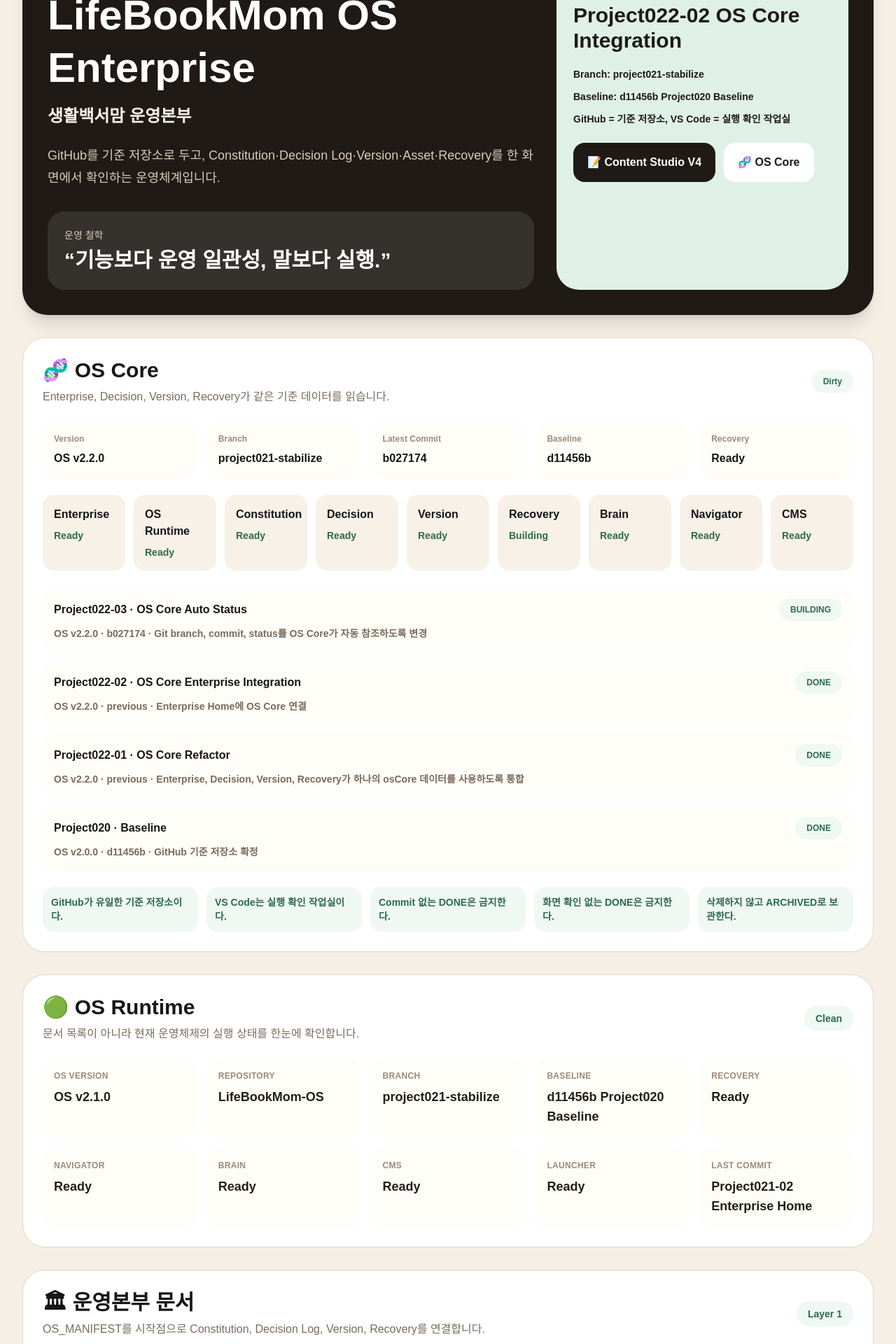
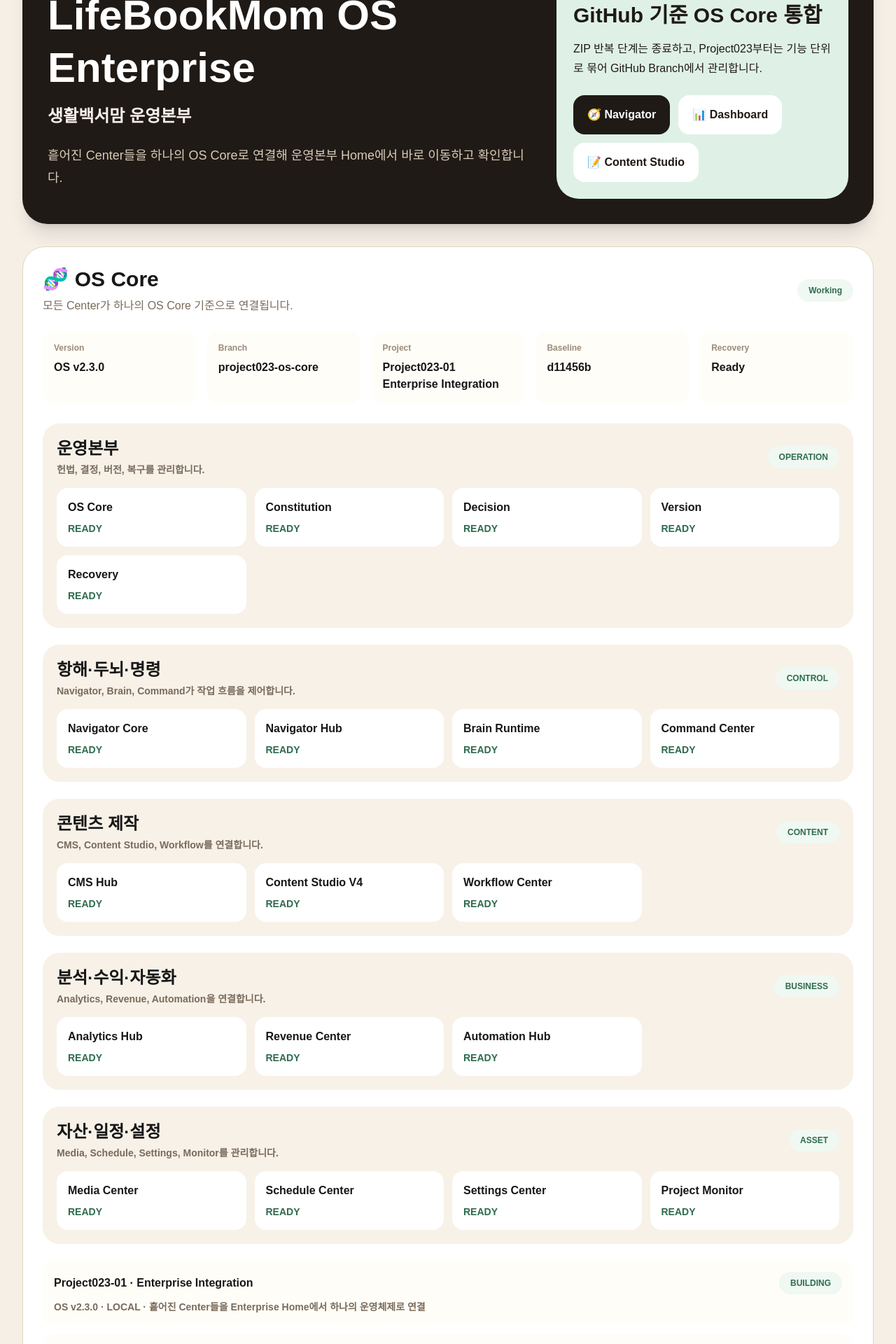
Before and after one commit to yusun7749-art/LifeBookMom-OS, a Next.js app: page /enterprise in a window 1280 px wide. Shown: the part 120-2040 px from the top of the page at 70% size. Built offline with nearby package versions, Linux system fonts and the light colour scheme.

Commit message:
Project023-01 Enterprise integration

```diff
--- a/components/v4/EnterpriseDashboard.tsx
+++ b/components/v4/EnterpriseDashboard.tsx
@@ -1,31 +1,8 @@
 "use client";
 
 import Link from "next/link";
-import {
-  enterpriseCenters,
-  enterpriseOps,
-  enterpriseProjectState,
-  enterpriseVision,
-  osRuntime,
-} from "../../data/v4/osEnterprise";
+import { enterpriseVision } from "../../data/v4/osEnterprise";
 import OSCorePanel from "./OSCorePanel";
-
-function StatusBadge({ value }: { value: string }) {
-  return (
-    <span className="rounded-full bg-[#EFF8F2] px-4 py-2 text-sm font-black text-[#2F6B4F]">
-      {value}
-    </span>
-  );
-}
-
-function RuntimeItem({ label, value }: { label: string; value: string }) {
-  return (
-    <div className="rounded-2xl bg-[#FFFDF8] p-4">
-      <p className="text-xs font-black uppercase tracking-wide text-[#9A8B7B]">{label}</p>
-      <p className="mt-2 text-lg font-black text-[#231F1A]">{value}</p>
-    </div>
-  );
-}
 
 export default function EnterpriseDashboard() {
   return (
@@ -33,36 +10,29 @@
       <section className="overflow-hidden rounded-[2.25rem] bg-[#1F1A16] text-white shadow-xl">
         <div className="grid gap-8 p-9 xl:grid-cols-[1.25fr_0.75fr]">
           <div>
-            <p className="text-sm font-bold text-[#D9CBB7]">Project022 · OS Core Connected</p>
+            <p className="text-sm font-bold text-[#D9CBB7]">Project023 · Enterprise Integration</p>
             <h1 className="mt-4 text-6xl font-black leading-tight">{enterpriseVision.title}</h1>
             <p className="mt-4 text-2xl font-extrabold text-[#F7F1E8]">{enterpriseVision.subtitle}</p>
-            <p className="mt-6 max-w-3xl text-lg leading-8 text-[#D9CBB7]">{enterpriseVision.promise}</p>
-            <div className="mt-8 rounded-3xl bg-white/10 p-6">
-              <p className="text-sm text-[#D9CBB7]">운영 철학</p>
-              <p className="mt-2 text-3xl font-black">“{enterpriseVision.mission}”</p>
-            </div>
+            <p className="mt-6 max-w-3xl text-lg leading-8 text-[#D9CBB7]">
+              흩어진 Center들을 하나의 OS Core로 연결해 운영본부 Home에서 바로 이동하고 확인합니다.
+            </p>
           </div>
 
           <div className="rounded-[2rem] bg-[#DFF1E7] p-6 text-[#1F1A16]">
-            <p className="text-sm font-black">현재 기준점</p>
-            <h2 className="mt-3 text-3xl font-black">Project022-02 OS Core Integration</h2>
-            <div className="mt-5 space-y-3 text-sm font-bold">
-              <p>Branch: {osRuntime.branch}</p>
-              <p>Baseline: {osRuntime.baseline}</p>
-              <p>{osRuntime.rule}</p>
-            </div>
+            <p className="text-sm font-black">운영본부 기준</p>
+            <h2 className="mt-3 text-3xl font-black">GitHub 기준 OS Core 통합</h2>
+            <p className="mt-4 leading-7">
+              ZIP 반복 단계는 종료하고, Project023부터는 기능 단위로 묶어 GitHub Branch에서 관리합니다.
+            </p>
             <div className="mt-6 flex flex-wrap gap-3">
-              <Link
-                href="/content-studio"
-                className="inline-block rounded-2xl bg-[#1F1A16] px-5 py-4 font-black text-white"
-              >
-                📝 Content Studio V4
+              <Link href="/navigator-core" className="rounded-2xl bg-[#1F1A16] px-5 py-4 font-black text-white">
+                🧭 Navigator
               </Link>
-              <Link
-                href="/os-core"
-                className="inline-block rounded-2xl bg-white px-5 py-4 font-black text-[#1F1A16]"
-              >
-                🧬 OS Core
+              <Link href="/dashboard" className="rounded-2xl bg-white px-5 py-4 font-black text-[#1F1A16]">
+                📊 Dashboard
+              </Link>
+              <Link href="/content-studio" className="rounded-2xl bg-white px-5 py-4 font-black text-[#1F1A16]">
+                📝 Content Studio
               </Link>
             </div>
           </div>
@@ -72,101 +42,6 @@
       <div className="mt-8">
         <OSCorePanel />
       </div>
-
-      <section className="mt-8 rounded-[2rem] border border-[#E4D5BE] bg-white p-7">
-        <div className="flex flex-wrap items-center justify-between gap-4">
-          <div>
-            <h2 className="text-3xl font-black">🟢 OS Runtime</h2>
-            <p className="mt-2 text-[#7A6B5B]">
-              문서 목록이 아니라 현재 운영체제의 실행 상태를 한눈에 확인합니다.
-            </p>
-          </div>
-          <StatusBadge value={osRuntime.gitStatus} />
-        </div>
-
-        <div className="mt-6 grid gap-4 md:grid-cols-2 xl:grid-cols-5">
-          <RuntimeItem label="OS Version" value={osRuntime.version} />
-          <RuntimeItem label="Repository" value={osRuntime.repository} />
-          <RuntimeItem label="Branch" value={osRuntime.branch} />
-          <RuntimeItem label="Baseline" value={osRuntime.baseline} />
-          <RuntimeItem label="Recovery" value={osRuntime.recovery} />
-          <RuntimeItem label="Navigator" value={osRuntime.navigator} />
-          <RuntimeItem label="Brain" value={osRuntime.brain} />
-          <RuntimeItem label="CMS" value={osRuntime.cms} />
-          <RuntimeItem label="Launcher" value={osRuntime.launcher} />
-          <RuntimeItem label="Last Commit" value={osRuntime.lastCommit} />
-        </div>
-      </section>
-
-      <section className="mt-8 rounded-[2rem] border border-[#E4D5BE] bg-white p-7">
-        <div className="flex flex-wrap items-center justify-between gap-4">
-          <div>
-            <h2 className="text-3xl font-black">🏛 운영본부 문서</h2>
-            <p className="mt-2 text-[#7A6B5B]">
-              OS_MANIFEST를 시작점으로 Constitution, Decision Log, Version, Recovery를 연결합니다.
-            </p>
-          </div>
-          <StatusBadge value="Layer 1" />
-        </div>
-
-        <div className="mt-6 grid gap-4 md:grid-cols-2 xl:grid-cols-4">
-          {enterpriseOps.map((item) => (
-            <Link
-              key={item.title}
-              href={item.href}
-              className="rounded-3xl border border-[#E4D5BE] bg-[#FFFDF8] p-5 transition hover:-translate-y-1 hover:shadow-lg"
-            >
-              <div className="text-4xl">{item.icon}</div>
-              <div className="mt-4 flex items-center justify-between gap-3">
-                <p className="text-xl font-black">{item.title}</p>
-                <span className="rounded-full bg-white px-3 py-1 text-xs font-black text-[#B35C3D]">
-                  {item.status}
-                </span>
-              </div>
-              <p className="mt-3 text-sm leading-6 text-[#6F6255]">{item.desc}</p>
-            </Link>
-          ))}
-        </div>
-      </section>
-
-      <section className="mt-8 rounded-[2rem] border border-[#E4D5BE] bg-white p-7">
-        <div className="flex flex-wrap items-center justify-between gap-4">
-          <div>
-            <h2 className="text-3xl font-black">🚢 실행 센터</h2>
-            <p className="mt-2 text-[#7A6B5B]">
-              운영본부에서 Brain, Navigator, CMS, Dashboard로 바로 이동합니다.
-            </p>
-          </div>
-          <StatusBadge value="OS Home" />
-        </div>
-
-        <div className="mt-6 grid gap-4 md:grid-cols-2 xl:grid-cols-3">
-          {enterpriseCenters.map((item) => (
-            <Link
-              key={item.title}
-              href={item.href}
-              className="rounded-3xl border border-[#E4D5BE] bg-[#F7F1E8] p-6 transition hover:-translate-y-1 hover:shadow-lg"
-            >
-              <div className="text-5xl">{item.icon}</div>
-              <p className="mt-4 text-2xl font-black">{item.title}</p>
-              <p className="mt-3 leading-7 text-[#6F6255]">{item.desc}</p>
-            </Link>
-          ))}
-        </div>
-      </section>
-
-      <section className="mt-8 rounded-[2rem] border border-[#E4D5BE] bg-white p-7">
-        <h2 className="text-3xl font-black">📌 Project State</h2>
-        <p className="mt-2 text-[#7A6B5B]">삭제하지 않고 ARCHIVED로 보관합니다. DONE은 화면 확인 후에만 기록합니다.</p>
-        <div className="mt-6 grid gap-3 md:grid-cols-3 xl:grid-cols-6">
-          {enterpriseProjectState.map((item) => (
-            <div key={item.label} className="rounded-2xl bg-[#FFFDF8] p-4">
-              <p className="font-black text-[#231F1A]">{item.label}</p>
-              <p className="mt-2 text-sm leading-6 text-[#7A6B5B]">{item.desc}</p>
-            </div>
-          ))}
-        </div>
-      </section>
     </div>
   );
 }
--- a/components/v4/OSCorePanel.tsx
+++ b/components/v4/OSCorePanel.tsx
@@ -1,7 +1,7 @@
 "use client";
 
 import Link from "next/link";
-import { osCore, osModules, osRules, osTimeline } from "../../data/v4/osCore";
+import { osCore, osGroups, osModules, osRules, osTimeline } from "../../data/v4/osCore";
 
 function Badge({ value }: { value: string }) {
   return (
@@ -18,7 +18,7 @@
         <div>
           <h2 className="text-3xl font-black">🧬 OS Core</h2>
           <p className="mt-2 text-[#7A6B5B]">
-            Enterprise, Decision, Version, Recovery가 같은 기준 데이터를 읽습니다.
+            모든 Center가 하나의 OS Core 기준으로 연결됩니다.
           </p>
         </div>
         <Badge value={osCore.gitStatus} />
@@ -34,8 +34,8 @@
           <p className="mt-2 font-black">{osCore.branch}</p>
         </div>
         <div className="rounded-2xl bg-[#FFFDF8] p-4">
-          <p className="text-xs font-black text-[#9A8B7B]">Latest Commit</p>
-          <p className="mt-2 font-black">{osCore.latestCommit}</p>
+          <p className="text-xs font-black text-[#9A8B7B]">Project</p>
+          <p className="mt-2 font-black">{osCore.currentProject}</p>
         </div>
         <div className="rounded-2xl bg-[#FFFDF8] p-4">
           <p className="text-xs font-black text-[#9A8B7B]">Baseline</p>
@@ -47,17 +47,37 @@
         </div>
       </div>
 
-      <div className="mt-6 grid gap-3 md:grid-cols-3 xl:grid-cols-9">
-        {osModules.map((module) => (
-          <Link key={module.key} href={module.href} className="rounded-2xl bg-[#F7F1E8] p-4">
-            <p className="font-black">{module.name}</p>
-            <p className="mt-2 text-sm font-bold text-[#2F6B4F]">{module.status}</p>
-          </Link>
+      <div className="mt-7 space-y-6">
+        {osGroups.map((group) => (
+          <div key={group.key} className="rounded-3xl bg-[#F7F1E8] p-5">
+            <div className="flex flex-wrap items-center justify-between gap-3">
+              <div>
+                <p className="text-2xl font-black">{group.title}</p>
+                <p className="mt-1 text-sm font-bold text-[#7A6B5B]">{group.description}</p>
+              </div>
+              <Badge value={group.key.toUpperCase()} />
+            </div>
+
+            <div className="mt-4 grid gap-3 md:grid-cols-2 xl:grid-cols-4">
+              {osModules
+                .filter((module) => module.group === group.key)
+                .map((module) => (
+                  <Link
+                    key={module.key}
+                    href={module.href}
+                    className="rounded-2xl bg-white p-4 transition hover:-translate-y-1 hover:shadow-md"
+                  >
+                    <p className="font-black">{module.name}</p>
+                    <p className="mt-2 text-sm font-bold text-[#2F6B4F]">{module.status}</p>
+                  </Link>
+                ))}
+            </div>
+          </div>
         ))}
       </div>
 
       <div className="mt-6 space-y-3">
-        {osTimeline.slice(0, 4).map((item) => (
+        {osTimeline.map((item) => (
           <div key={item.project} className="rounded-2xl bg-[#FFFDF8] p-4">
             <div className="flex flex-wrap items-center justify-between gap-3">
               <p className="font-black">{item.project} · {item.title}</p>
--- a/data/v4/osCore.ts
+++ b/data/v4/osCore.ts
@@ -1,55 +1,64 @@
-import { osCoreRuntimeStatus } from "./osCoreRuntime";
-
 export const osCore = {
-  repository: osCoreRuntimeStatus.repository,
-  branch: osCoreRuntimeStatus.branch,
-  currentProject: "Project022-03 OS Core Auto Status",
-  currentVersion: "OS v2.2.0",
-  latestCommit: osCoreRuntimeStatus.latestCommit,
-  latestMessage: osCoreRuntimeStatus.latestMessage,
+  repository: "LifeBookMom-OS",
+  branch: "project023-os-core",
+  currentProject: "Project023-01 Enterprise Integration",
+  currentVersion: "OS v2.3.0",
+  latestCommit: "LOCAL",
+  latestMessage: "Project023-01 Enterprise integration",
   baselineCommit: "d11456b",
   baselineLabel: "Project020 Baseline",
-  gitStatus: osCoreRuntimeStatus.gitStatus,
+  gitStatus: "Working",
   recoveryStatus: "Ready",
   rule: "GitHub = 기준 저장소, VS Code = 실행 확인 작업실",
 };
 
 export const osModules = [
-  { key: "enterprise", name: "Enterprise", status: "Ready", href: "/enterprise" },
-  { key: "runtime", name: "OS Runtime", status: "Ready", href: "/enterprise" },
-  { key: "constitution", name: "Constitution", status: "Ready", href: "/constitution-center" },
-  { key: "decision", name: "Decision", status: "Ready", href: "/decision-center" },
-  { key: "version", name: "Version", status: "Ready", href: "/version-center" },
-  { key: "recovery", name: "Recovery", status: "Building", href: "/recovery-center" },
-  { key: "brain", name: "Brain", status: "Ready", href: "/brain-core" },
-  { key: "navigator", name: "Navigator", status: "Ready", href: "/navigator" },
-  { key: "cms", name: "CMS", status: "Ready", href: "/content-studio" },
+  { key: "enterprise", name: "Enterprise Home", status: "READY", href: "/enterprise", group: "home" },
+  { key: "os-core", name: "OS Core", status: "READY", href: "/os-core", group: "operation" },
+  { key: "constitution", name: "Constitution", status: "READY", href: "/constitution-center", group: "operation" },
+  { key: "decision", name: "Decision", status: "READY", href: "/decision-center", group: "operation" },
+  { key: "version", name: "Version", status: "READY", href: "/version-center", group: "operation" },
+  { key: "recovery", name: "Recovery", status: "READY", href: "/recovery-center", group: "operation" },
+  { key: "navigator", name: "Navigator Core", status: "READY", href: "/navigator-core", group: "control" },
+  { key: "navigator-hub", name: "Navigator Hub", status: "READY", href: "/navigator-hub", group: "control" },
+  { key: "brain", name: "Brain Runtime", status: "READY", href: "/brain-runtime", group: "control" },
+  { key: "cms", name: "CMS Hub", status: "READY", href: "/cms-hub", group: "content" },
+  { key: "content-studio", name: "Content Studio V4", status: "READY", href: "/content-studio", group: "content" },
+  { key: "workflow", name: "Workflow Center", status: "READY", href: "/workflow-center", group: "content" },
+  { key: "analytics", name: "Analytics Hub", status: "READY", href: "/analytics-hub", group: "business" },
+  { key: "revenue", name: "Revenue Center", status: "READY", href: "/revenue-center", group: "business" },
+  { key: "automation", name: "Automation Hub", status: "READY", href: "/automation-hub", group: "business" },
+  { key: "media", name: "Media Center", status: "READY", href: "/media-center", group: "asset" },
+  { key: "schedule", name: "Schedule Center", status: "READY", href: "/schedule-center", group: "asset" },
+  { key: "settings", name: "Settings Center", status: "READY", href: "/settings-center", group: "asset" },
+  { key: "monitor", name: "Project Monitor", status: "READY", href: "/project-monitor", group: "asset" },
+  { key: "command", name: "Command Center", status: "READY", href: "/command-center", group: "control" },
+];
+
+export const osGroups = [
+  { key: "operation", title: "운영본부", description: "헌법, 결정, 버전, 복구를 관리합니다." },
+  { key: "control", title: "항해·두뇌·명령", description: "Navigator, Brain, Command가 작업 흐름을 제어합니다." },
+  { key: "content", title: "콘텐츠 제작", description: "CMS, Content Studio, Workflow를 연결합니다." },
+  { key: "business", title: "분석·수익·자동화", description: "Analytics, Revenue, Automation을 연결합니다." },
+  { key: "asset", title: "자산·일정·설정", description: "Media, Schedule, Settings, Monitor를 관리합니다." },
 ];
 
 export const osTimeline = [
   {
-    project: "Project022-03",
-    title: "OS Core Auto Status",
-    commit: osCoreRuntimeStatus.latestCommit,
-    version: "OS v2.2.0",
+    project: "Project023-01",
+    title: "Enterprise Integration",
+    commit: "LOCAL",
+    version: "OS v2.3.0",
     status: "BUILDING",
-    reason: "Git branch, commit, status를 OS Core가 자동 참조하도록 변경",
+    reason: "흩어진 Center들을 Enterprise Home에서 하나의 운영체제로 연결",
   },
   {
-    project: "Project022-02",
-    title: "OS Core Enterprise Integration",
-    commit: "previous",
-    version: "OS v2.2.0",
+    project: "Project022",
+    title: "Centers Foundation",
+    commit: "project021-stabilize",
+    version: "OS v2.2.x",
     status: "DONE",
-    reason: "Enterprise Home에 OS Core 연결",
-  },
-  {
-    project: "Project022-01",
-    title: "OS Core Refactor",
-    commit: "previous",
-    version: "OS v2.2.0",
-    status: "DONE",
-    reason: "Enterprise, Decision, Version, Recovery가 하나의 osCore 데이터를 사용하도록 통합",
+    reason: "운영본부 Center 골격 구축",
   },
   {
     project: "Project020",
```
Also changed, not shown: 1 other file (tests, documents, lock files or other folders).
